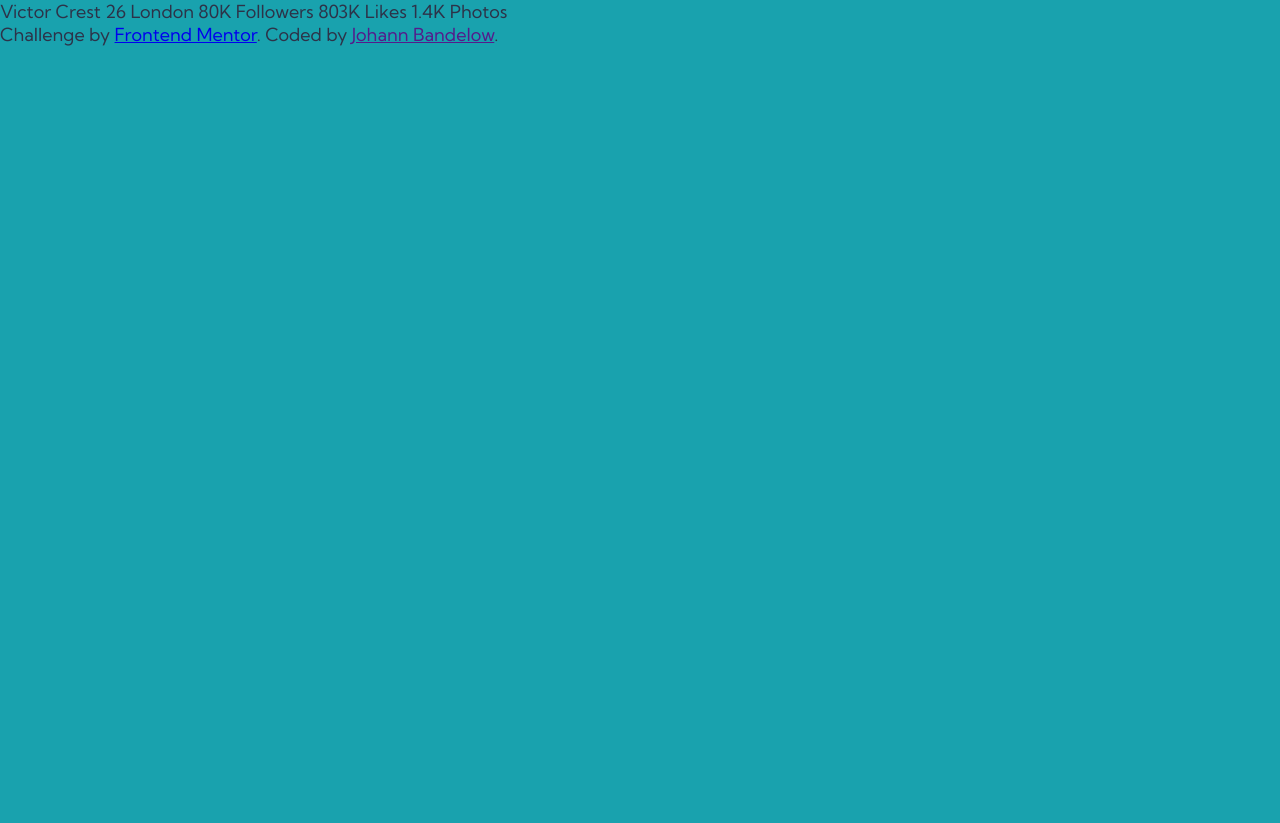
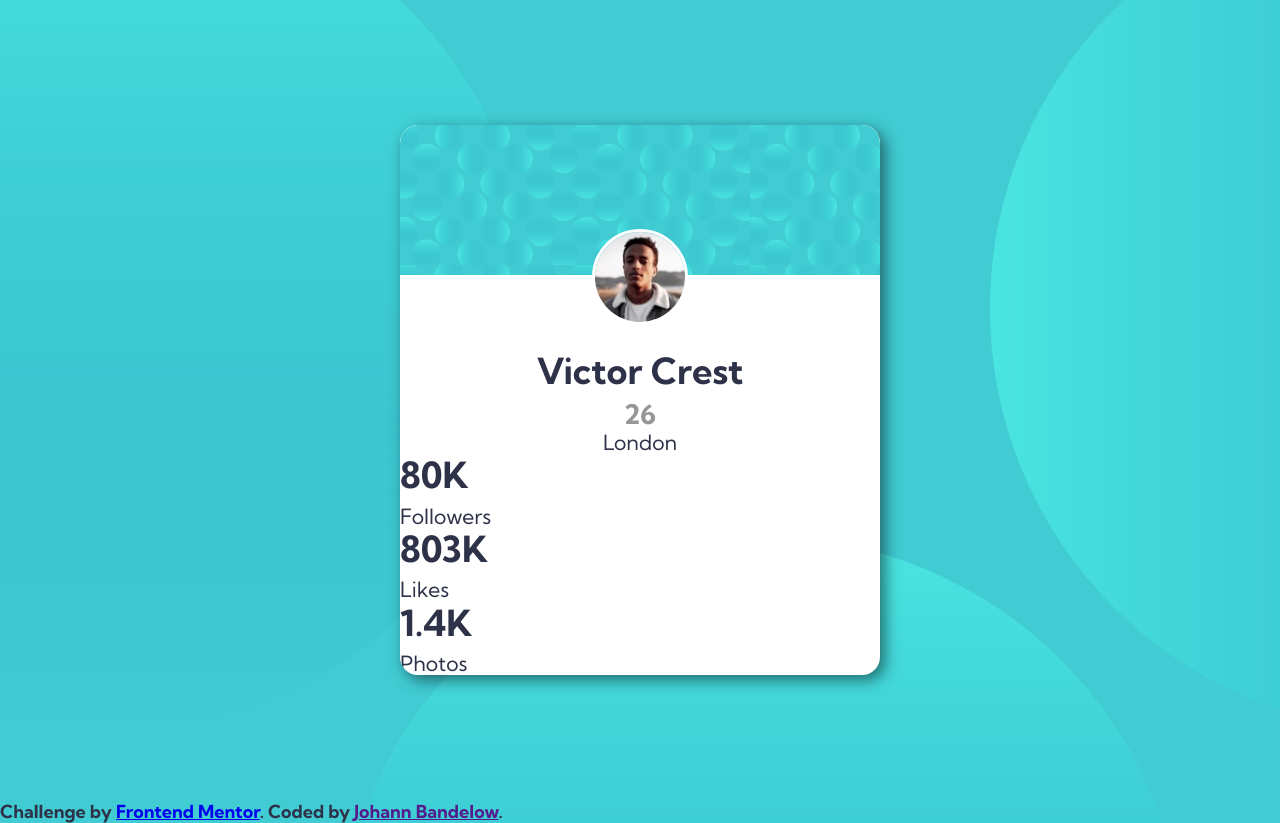
Before and after one commit to JohannBandelow/FEM-Profile-card, a plain HTML site: page index.html in a window 1280 px wide. Before the commit the page ends 800 px from the top, so only its background shows below. Drawn offline with Linux system fonts and the light colour scheme.

Commit message:
Starting project

```diff
--- a/app/scss/_card.scss
+++ b/app/scss/_card.scss
@@ -1,5 +1,65 @@
+.container {
+    margin: 0;
+    border: 0;
+    padding: 0;
+    min-width: 100vw;
+    min-height: 100vh;
+    position: relative;
+    overflow: hidden;
+    display: flex;
+    flex-direction: column;
+    align-items: center;
+    justify-content: center;
+
+}
+
 .card {
+    z-index: 5;
+    overflow: hidden;
     background-color: white;
-    flex: 1;
-    position: absolute;
+    min-height: 50vh;
+    min-width: 30rem;
+    width: 40vw;
+    max-width: 480px;
+    border-radius: 18px;
+    box-shadow: 5px 5px 15px rgba(0, 0, 0, 0.5);
+
+    .header {
+        height: 150px;
+        display: flex;
+        flex-direction: row;
+        align-items: flex-end;
+        justify-content: center;
+        width: 40vw;
+        min-width: 30rem;
+        max-width: 480px;
+        border-radius: 18px 18px 0 0;
+        background-image: url("/images/bg-pattern-card.svg");
+        margin-bottom: 75px;
+
+        .picture {
+            border-radius: 50%;
+            border: solid white 3px;
+            width: 6rem;
+            position: relative;
+            top: 50px;
+        }
+
+    }
 }
+
+.profile {
+    display: flex;
+    align-items: center;
+    justify-content: top;
+    flex-direction: column;
+    margin: 0;
+    padding: 0;
+    border: 0;
+
+    .name {
+        display: flex;
+        align-items: center;
+        flex-direction: column;
+    }
+}
--- a/app/scss/_globals.scss
+++ b/app/scss/_globals.scss
@@ -5,24 +5,32 @@ html {
   box-sizing: border-box;
 }
 
-*, *::before, *::after {
+*,
+*::before,
+*::after {
   box-sizing: inherit;
+  margin: 0;
+  padding: 0;
+  border: 0;
 }
 
 body {
-    margin: 0;
-    padding: 0;
-    font-family: 'Kumbh Sans', sans-serif;
+  font-family: "Kumbh Sans", sans-serif;
   line-height: 1.3;
   font-size: 18px;
-    font-weight: 400;
+  font-weight: 700;
   color: $darkBlue;
   min-height: 300;
-    background-color: $darkCyan;
-    display: flex;
+  background-image: url(/images/bg-pattern-card.svg);
+  overflow-y: hidden;
+  overflow-x: hidden;
+  background-size: 10000px;
 }
 
-h1, h2, h3, p {
+h1,
+h2,
+h3,
+p {
   margin-top: 0;
   line-height: 1.15;
 }
@@ -30,7 +38,7 @@ h1, h2, h3, p {
 h1 {
   font-weight: 700;
   color: $darkBlue;
-    margin-bottom: 1.15rem;
+  margin-bottom: 0.5rem;
 }
 
 h2 {
--- a/index.html
+++ b/index.html
@@ -14,22 +14,32 @@
 
 </head>
 <body>
-  <div class="card">
-    <div class="upper">
-      Victor Crest
-      26
-      London
-
-      80K
-      Followers
-
-      803K
-      Likes
-
-      1.4K
-      Photos
+  <div class="container">
+    <div class="card">
+      <div class="header">
+        <img class="picture" src="./images/image-victor.jpg" alt="Victor profile">
+      </div>
+      <div class="profile">
+        <div class="name">
+          <h1>Victor Crest</h1><h2>26</h2>
+          <h3>London</h3>
+        </div>
+      </div>
+      <div class="stats">
+        <div class="followers">
+          <h1>80K</h1>
+          <h3>Followers</h3>
+        </div>
+        <div class="likes">
+          <h1>803K</h1>
+          <h3>Likes</h3>
+        </div>
+        <div class="photos">
+          <h1>1.4K</h1>
+          <h3>Photos</h3>
+        </div>
+      </div>
     </div>
-    <div class="lower"></div>
   </div>
   <div class="attribution">
     Challenge by <a href="https://www.frontendmentor.io?ref=challenge" target="_blank">Frontend Mentor</a>.
```
Also changed, not shown: app/scss/style.css, 1 other file. Lines whose indentation alone changed are shown as unchanged.
